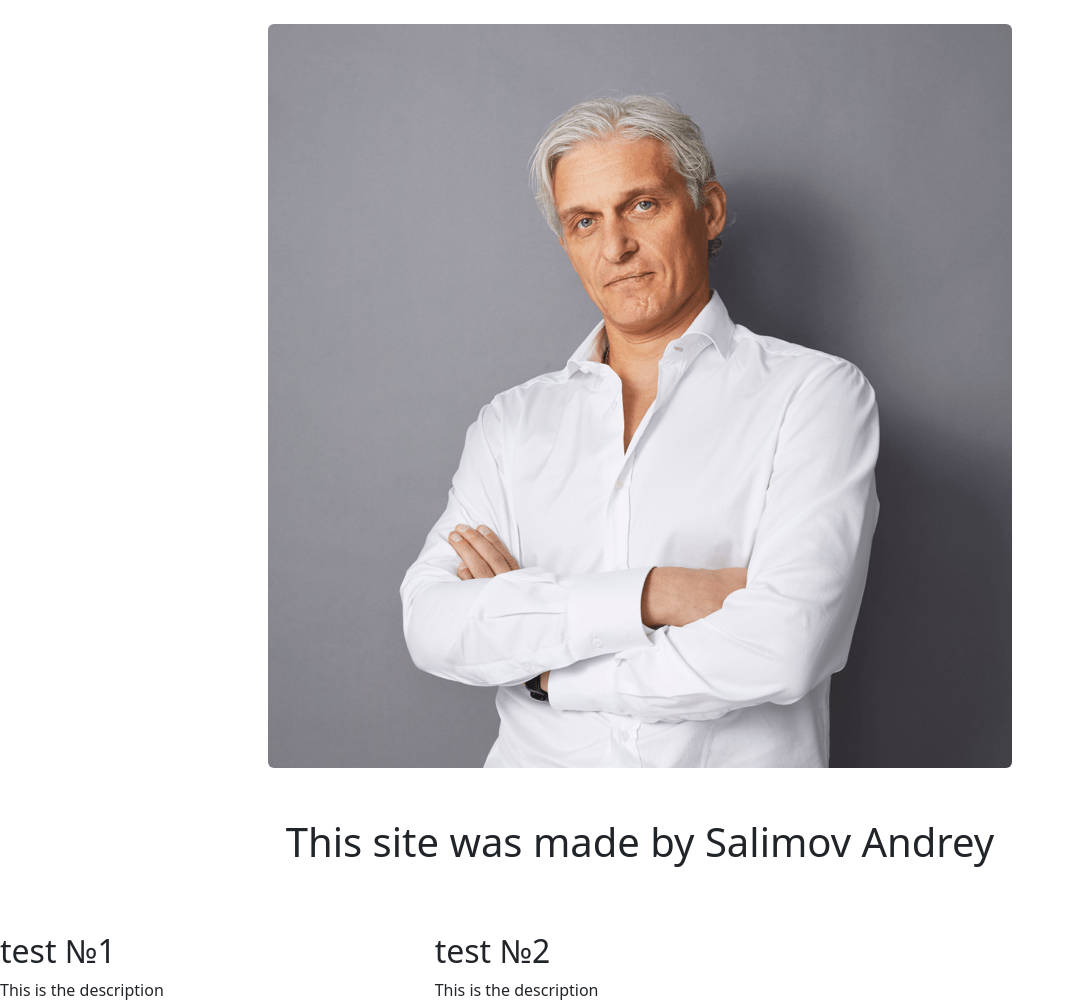
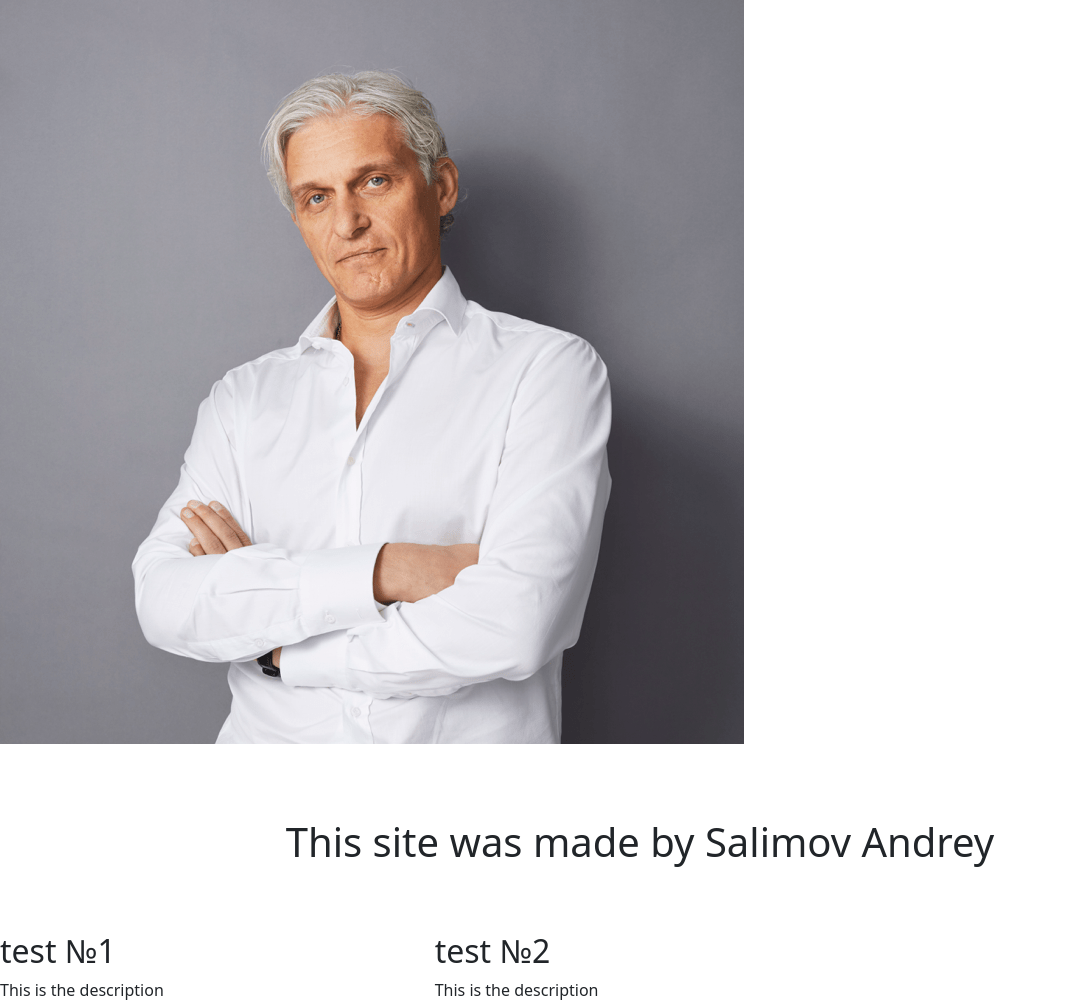
Before and after one commit to ansalim01/django3-personal-portfolio-test, a Django app: page / in a window 1280 px wide. Shown: the part 72-1080 px from the top of the page, without its empty margins (0-1075 px from the left). Run offline with Django 4.2, Linux system fonts and the light colour scheme; data comes from the database, SQL or seed files in the repository; both versions use the stored data as it was after the commit.

Commit message:
Remove old stuff

```diff
--- a/perxonas_portfolio/settings.py
+++ b/perxonas_portfolio/settings.py
@@ -23,9 +23,9 @@ BASE_DIR = Path(__file__).resolve().parent.parent
 SECRET_KEY = 'django-insecure-h^8+76i0-f6!2u%ghc*eq&1%ld8b77kfw=-z0m^8e^m*+ygdhy'
 
 # SECURITY WARNING: don't run with debug turned on in production!
-DEBUG = True
+DEBUG = False
 
-ALLOWED_HOSTS = []
+ALLOWED_HOSTS = ['ansalim01.pythonanywhere.com']
 
 
 # Application definition
@@ -119,7 +119,7 @@ USE_TZ = True
 # https://docs.djangoproject.com/en/4.0/howto/static-files/
 
 STATIC_URL = '/static/'
-
+STATIC_ROOT= BASE_DIR / 'static'
 
 MEDIA_URL = 'media/'
 MEDIA_ROOT= BASE_DIR / 'media'
--- a/portfolio/templates/portfolio/home.html
+++ b/portfolio/templates/portfolio/home.html
@@ -9,11 +9,15 @@
     {% load static %}
 
 
-
+<div <="row justify-content-center my-3">
+  <div <="col-5">
+    <img src="{% static 'portfolio/tinkoff.png' %}" class="img-fluid">
+  </div>
+</div>
 
 
     <br>
-    <img src="{% static 'portfolio/tinkoff.png' %}" class="rounded mx-auto d-block">
+
     <div class="row justify-content-center mb-3">
         <div class="col-md-9 text-center">
             <h1>This site was made by Salimov Andrey</h1>
```
Also changed, not shown: db.sqlite3.
